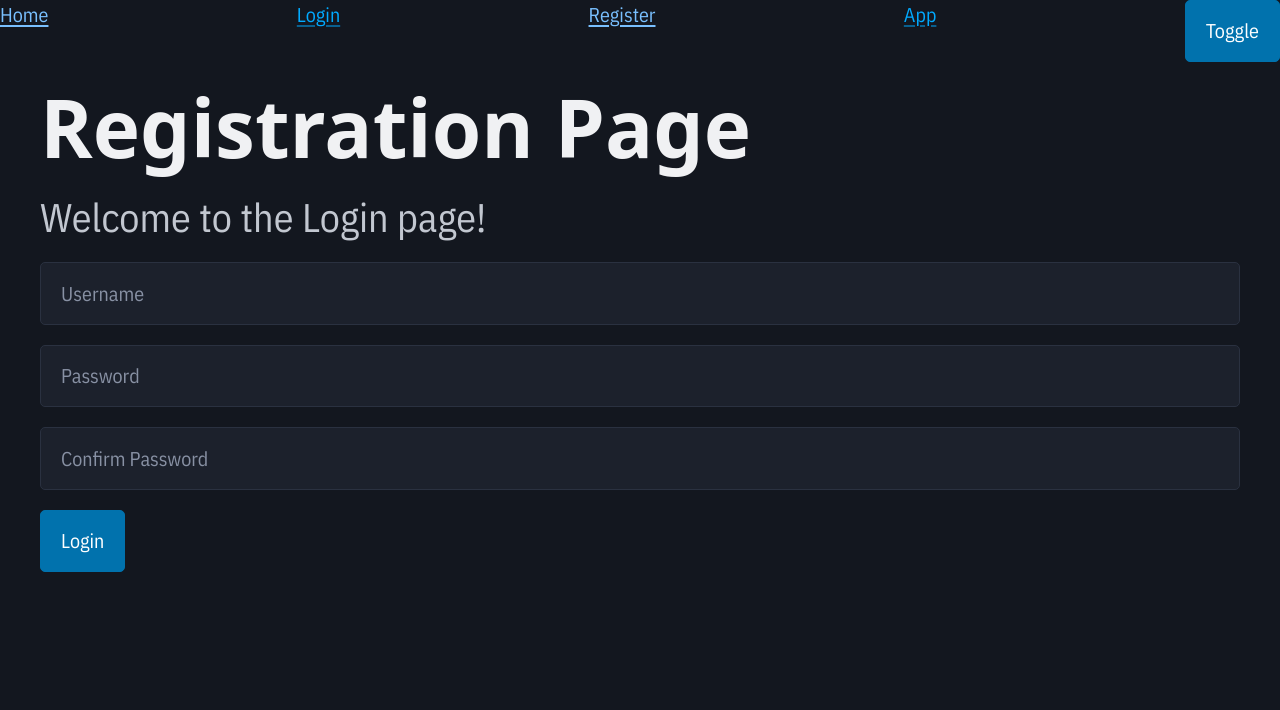
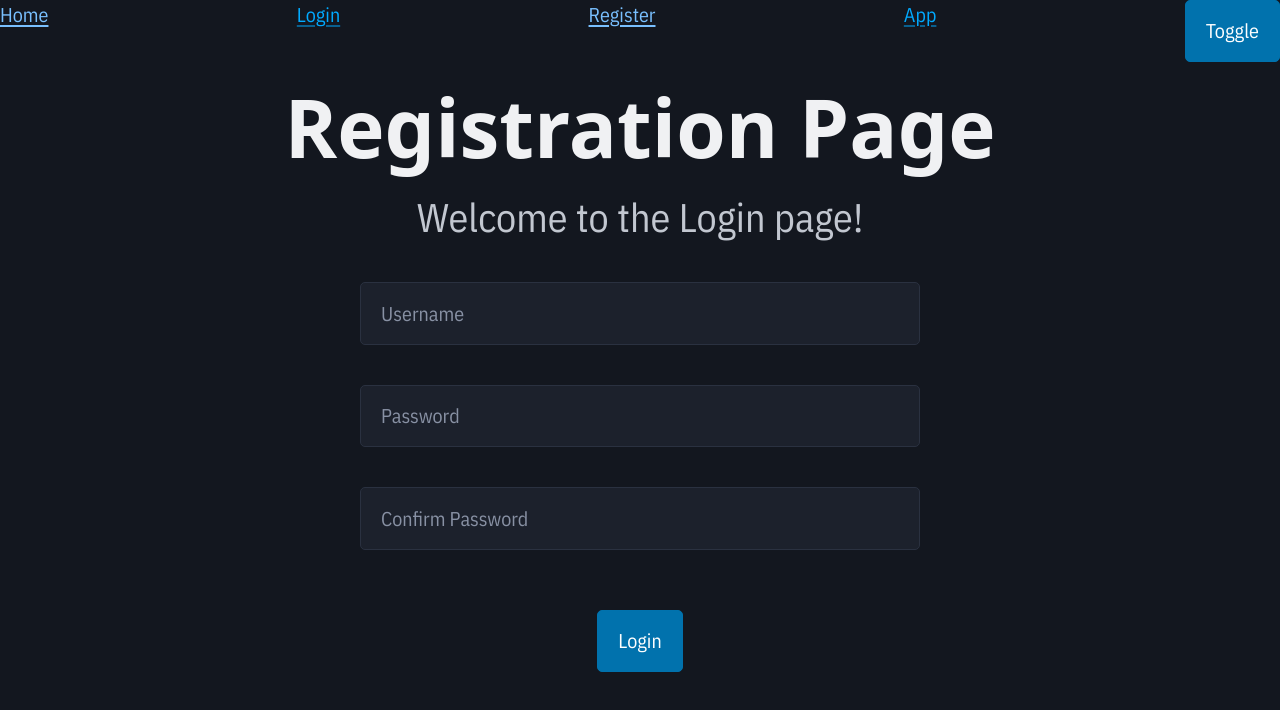
Before and after one commit to ElianRenteria/chat-platform, a Svelte app: page /register in a window 1280 px wide. Shown: the top 710 px of the page. Built offline with nearby package versions, Linux system fonts and the light colour scheme; no server answers; a web font is replaced by a local one; what pocketbase would draw is missing.

Commit message:
added style to login/signup forms

```diff
--- a/src/routes/Home.svelte
+++ b/src/routes/Home.svelte
@@ -1,7 +1,7 @@
-
-<h1>Home Page</h1>
-<p>Welcome to the Home page!</p>
-
+<main>
+    <h1>Home Page</h1>
+    <p>Welcome to the Home page!</p>
+</main>
 
 
 
@@ -13,9 +13,11 @@
 <style>
     h1 {
         font-size: 4rem;
+        text-align: center;
     }
     p {
         font-size: 2rem;
         font-weight: 300;
+        text-align: center;
     }
 </style>
--- a/src/routes/Login.svelte
+++ b/src/routes/Login.svelte
@@ -2,9 +2,13 @@
 <h1>Login Page</h1>
 <p>Welcome to the Login page!</p>
 <div class="container">
-    <input type="text" placeholder="Username" bind:value={username}/>
-    <input type="password" placeholder="Password"bind:value={password}/>
-    <button on:click={authenticate}>Login</button>
+    <div class="inputs">
+        <input type="text" placeholder="Username" bind:value={username}/>
+        <input type="password" placeholder="Password"bind:value={password}/>
+    </div>
+    <div class="submit__button">
+        <button on:click={authenticate}>Login</button>
+    </div>
 </div>
 
 
@@ -34,9 +38,27 @@
 <style>
     h1 {
         font-size: 4rem;
+        text-align: center;
     }
     p {
         font-size: 2rem;
         font-weight: 300;
+        text-align: center;
+    }
+    .submit__button {
+        display: flex;
+        justify-content: center;
+    }
+    .inputs {
+        display: flex;
+        flex-direction: column;
+        align-items: center;
+        margin: 2rem;
+        gap: 1rem;
+    }
+    input {
+        width: 50% !important;
+        min-width: 300px;
+        max-width: 600px;
     }
 </style>
--- a/src/routes/Register.svelte
+++ b/src/routes/Register.svelte
@@ -2,10 +2,14 @@
 <h1>Registration Page</h1>
 <p>Welcome to the Login page!</p>
 <div class="container">
-    <input type="text" placeholder="Username" bind:value={username}/>
-    <input type="password" placeholder="Password"bind:value={password}/>
-    <input type="password" placeholder="Confirm Password"bind:value={confirmPassword}/>
-    <button on:click={register}>Login</button>
+    <div class="inputs">
+        <input type="text" placeholder="Username" bind:value={username}/>
+        <input type="password" placeholder="Password"bind:value={password}/>
+        <input type="password" placeholder="Confirm Password"bind:value={confirmPassword}/>
+    </div>
+    <div class="submit__button">
+        <button on:click={register}>Login</button>
+    </div>
 </div>
 
 
@@ -34,9 +38,27 @@
 <style>
     h1 {
         font-size: 4rem;
+        text-align: center;
     }
     p {
         font-size: 2rem;
         font-weight: 300;
+        text-align: center;
+    }
+    .submit__button {
+        display: flex;
+        justify-content: center;
+    }
+    .inputs {
+        display: flex;
+        flex-direction: column;
+        align-items: center;
+        margin: 2rem;
+        gap: 1rem;
+    }
+    input {
+        width: 50% !important;
+        min-width: 300px;
+        max-width: 600px;
     }
 </style>
```
